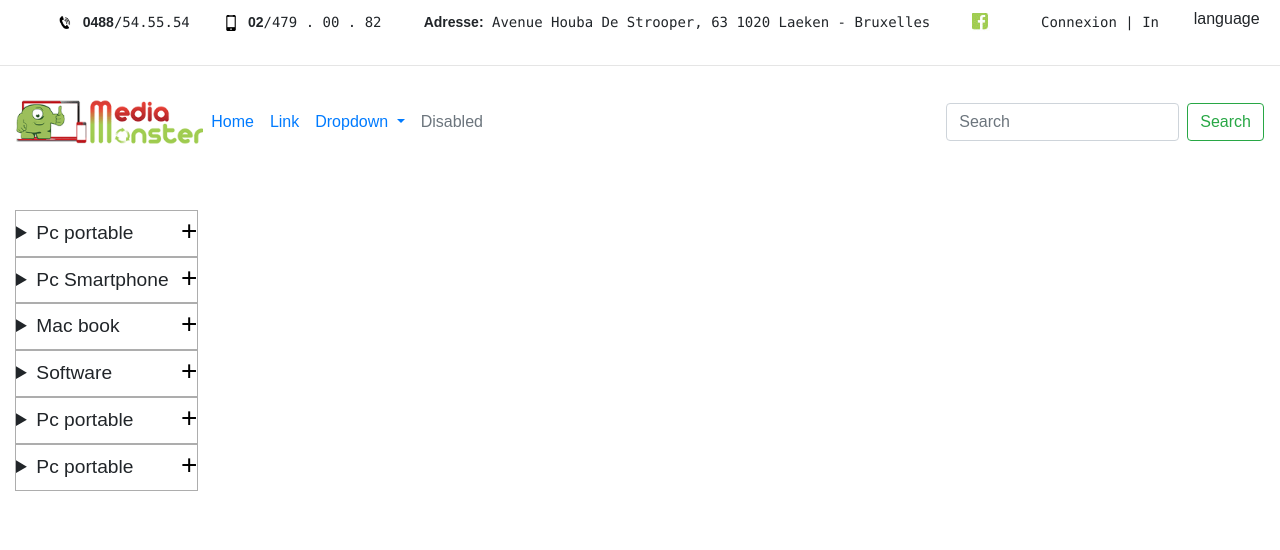
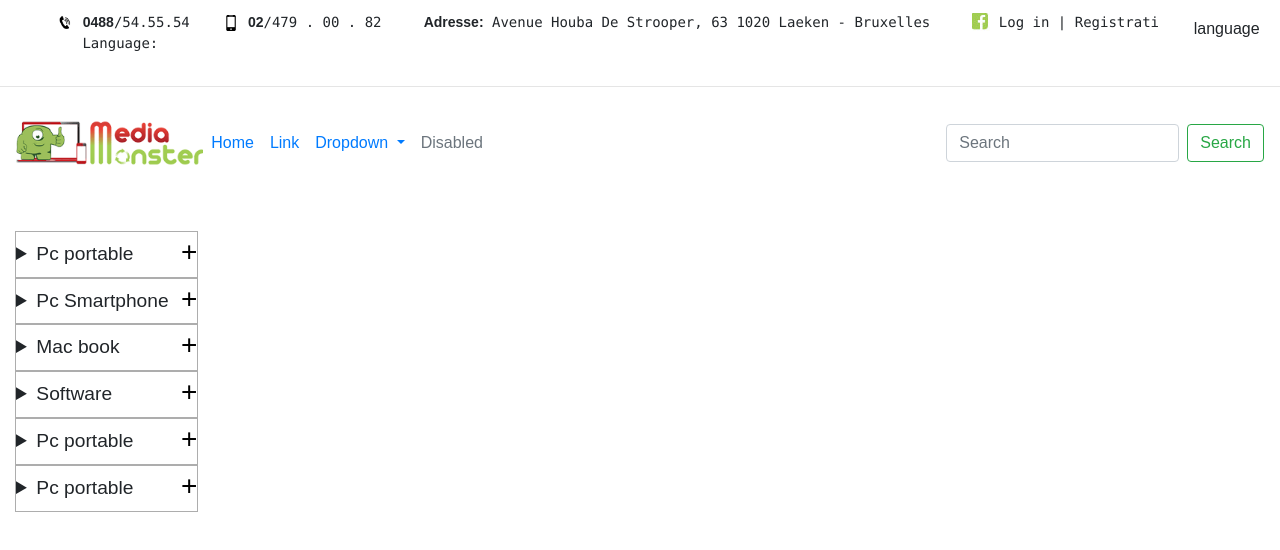
Before and after one commit to himanshu42/internship-assesment, a plain HTML site: page index1.html in a window 1280 px wide. Drawn offline with nearby package versions, Linux system fonts and the light colour scheme; a web font is replaced by a local one.

Commit message:
Update index1.html

```diff
--- a/index1.html
+++ b/index1.html
@@ -22,7 +22,8 @@
 <body>
   <div class="row pt-1 m-auto">
     <div class="col-lg-11 col-md-11 col-0">
-      <pre class="pt-2">     <img class="img " src="./img/phone.jpg" alt="phone"> <b>0488</b>/54.55.54    <img class="img2" src="./img/phone2.png" alt="phone"> <b>02</b>/479 . 00 . 82     <b>Adresse:</b> Avenue Houba De Strooper, 63 1020 Laeken - Bruxelles     <img src="./img/fb.png">      Connexion | Inscription   Language:</pre>
+      <pre class="pt-2">     <img class="img " src="./img/phone.jpg" alt="phone"> <b>0488</b>/54.55.54    <img class="img2" src="./img/phone2.png" alt="phone"> <b>02</b>/479 . 00 . 82     <b>Adresse:</b> Avenue Houba De Strooper, 63 1020 Laeken - Bruxelles     <img src="./img/fb.png"> Log in | Registration
+        Language:</pre>
     </div>
     <div class=" text-center m-auto col-lg-1 col-md-1 col-12">
       <p>language</p>
```
